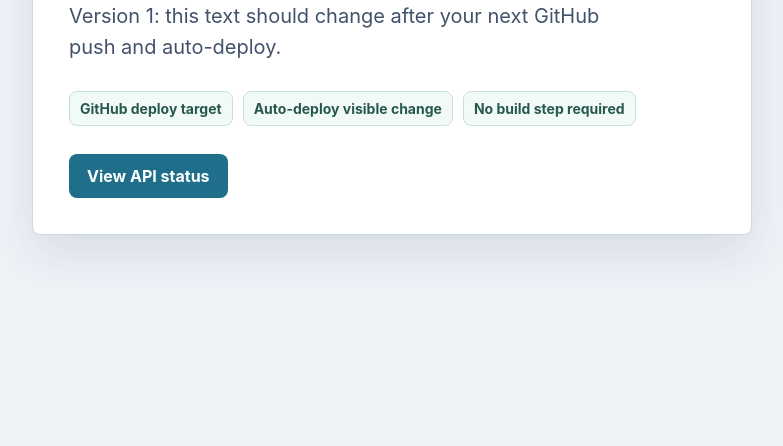
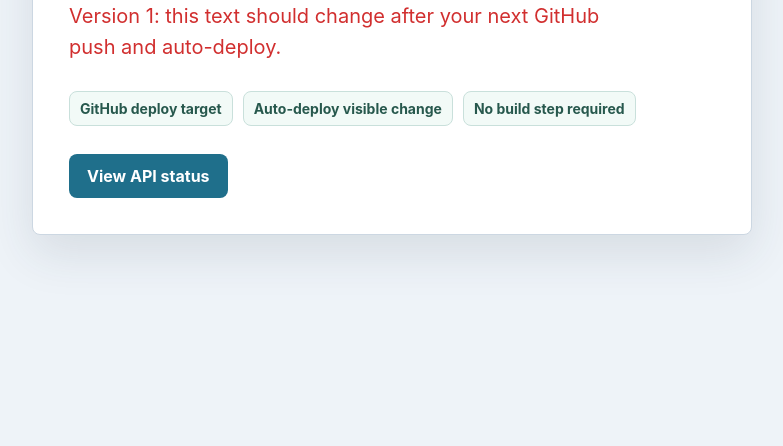
Before and after one commit to Lilia-Dikova/nodeJS_app, a website: page index.html in a window 1280 px wide. Shown: the part 354-800 px from the top of the page, without its empty margins (248-1031 px from the left). Drawn offline with Linux system fonts and the light colour scheme.

Commit message:
Update styles.css

```diff
--- a/styles.css
+++ b/styles.css
@@ -48,7 +48,7 @@
 .message {
   margin: 22px 0 0;
   max-width: 560px;
-  color: #42526b;
+  color: #d12f2f;
   font-size: 20px;
   line-height: 1.55;
 }
```
